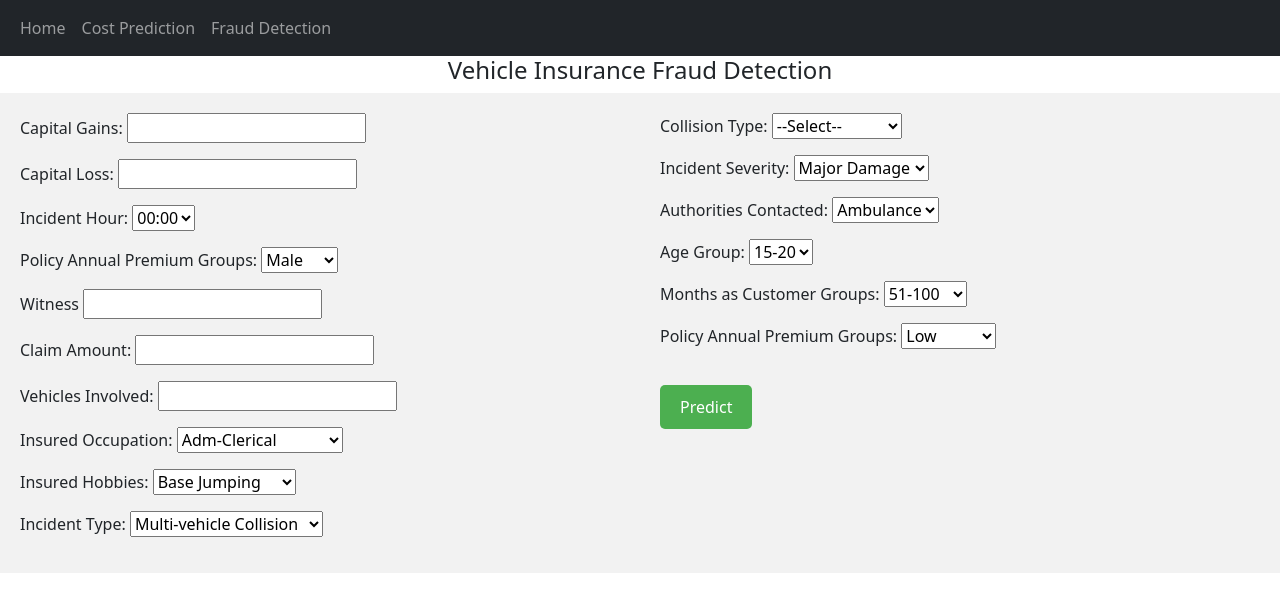
After one commit to sreejithnair190/insurance-ml-app, a Django app: page /insurance-fraud-detection/ in a window 1280 px wide. The commit adds this page. Shown: the top 612 px of the page. Run offline with Django 4.2, Linux system fonts and the light colour scheme.

Commit message:
fraud detection form

```diff
--- a/InsuranceWebApp/urls.py
+++ b/InsuranceWebApp/urls.py
@@ -21,4 +21,5 @@ urlpatterns = [
     # path('insurance-fraud-detection/',include('FraudDetection.urls')),
     path('',include('home.urls')),
     path('insurance-cost-prediction/',include('costPrediction.urls')),
+    path('insurance-fraud-detection/',include('fraudDetection.urls')),
 ]
--- /dev/null
+++ b/fraudDetection/urls.py
@@ -0,0 +1,7 @@
+from django.urls import path
+from . import views
+urlpatterns =[
+    path("",views.FraudDetection),
+    # path("result",views.result),
+    # path('save-to-db', views.save_to_db, name='saveToDB'),
+]
--- a/fraudDetection/views.py
+++ b/fraudDetection/views.py
@@ -1,3 +1,7 @@
 from django.shortcuts import render
-
+import pickle
+import numpy as np
+import pandas as pd
 # Create your views here.
+def FraudDetection(response):
+    return render(response,'fraudDetection/fraud-detection.html')
--- a/templates/costPrediction/medicalpremium.html
+++ b/templates/costPrediction/medicalpremium.html
@@ -4,7 +4,8 @@
     Insurance Web App
 {% endblock %}
 {% block content %}
-<form action="result" method="post" style="display: flex;">
+<h4 style="text-align: center;">Medical Premium Prediction</h4>
+<form action="result" method="post" style="display: flex; justify-content: center;">
   <div style="flex-basis: 50%; padding-right: 10px; background-color: #f2f2f2; padding: 20px;">
     {% csrf_token %}
     <p>
--- /dev/null
+++ b/templates/fraudDetection/fraud-detection.html
@@ -0,0 +1,212 @@
+{% extends 'home/base.html' %}
+{% block title %}
+    Insurance Web App
+{% endblock %}
+{% block content %}
+<h4 style="text-align: center;">Vehicle Insurance Fraud Detection</h4>
+<form action="result" method="post" style="display: flex; justify-content: center;">
+    <div style="flex-basis: 50%; padding-right: 10px; background-color: #f2f2f2; padding: 20px;">
+    {% csrf_token %}
+    <p>
+        <label for="capital-gains">Capital Gains:</label>
+        <input type="number" name="capital-gains" id="capital-gains">
+    </p>
+
+    <p>
+        <label for="capital-loss">Capital Loss:</label>
+        <input type="number" name="capital-loss" id="capital-loss">
+    </p>
+
+
+    <p>
+        <label for="incident_hour_of_the_day">Incident Hour:</label>
+        <select name="incident_hour_of_the_day" id="incident_hour_of_the_day">
+            <option value="0">00:00</option>
+            <option value="1">01:00</option>
+            <option value="2">02:00</option>
+            <option value="3">03:00</option>
+            <option value="4">04:00</option>
+            <option value="5">05:00</option>
+            <option value="6">06:00</option>
+            <option value="7">07:00</option>
+            <option value="8">08:00</option>
+            <option value="9">09:00</option>
+            <option value="10">10:00</option>
+            <option value="11">11:00</option>
+            <option value="12">12:00</option>
+            <option value="13">13:00</option>
+            <option value="14">14:00</option>
+            <option value="15">15:00</option>
+            <option value="16">16:00</option>
+            <option value="17">17:00</option>
+            <option value="18">18:00</option>
+            <option value="19">19:00</option>
+            <option value="20">20:00</option>
+            <option value="21">21:00</option>
+            <option value="22">22:00</option>
+            <option value="23">23:00</option>
+        </select>
+    </p>
+
+    <p>
+        <label for="incident_hour_of_the_day">Policy Annual Premium Groups:</label>
+        <select name="incident_hour_of_the_day" id="incident_hour_of_the_day">
+            <option value="male">Male</option>
+            <option value="female">Female</option>
+        </select>
+    </p>
+
+    <p>
+        <label for="witness">Witness</label>
+        <input type="number" name="witness" id="witness">
+    </p>
+
+    <p>
+        <label for="total_claim_amount">Claim Amount:</label>
+        <input type="number" name="total_claim_amount-loss" id="total_claim_amount">
+    </p>
+
+    <p>
+        <label for="number_of_vehicles_involved">Vehicles Involved:</label>
+        <input type="number" name="number_of_vehicles_involved" id="number_of_vehicles_involved">
+    </p>
+
+    <p>
+        <label for="insured_occupation">Insured Occupation:</label>
+        <select name="insured_occupation" id="insured_occupation">
+            <option value="insured_occupation_adm-clerical">Adm-Clerical</option>
+            <option value="insured_occupation_armed-forces">Armed Forces</option>
+            <option value="insured_occupation_craft-repair">Craft-Repair</option>
+            <option value="insured_occupation_exec-managerial">Exec-Managerial</option>
+            <option value="insured_occupation_farming-fishing">Farming-Fishing</option>
+            <option value="insured_occupation_handlers-cleaners">Handlers-Cleaners</option>
+            <option value="insured_occupation_machine-op-inspct">Machine-Op-Inspct</option>
+            <option value="insured_occupation_other-service">Other-Service</option>
+            <option value="insured_occupation_priv-house-serv">Priv-House-Serv</option>
+            <option value="insured_occupation_prof-specialty">Prof-Specialty</option>
+            <option value="insured_occupation_protective-serv">Protective-Serv</option>
+            <option value="insured_occupation_sales">Sales</option>
+            <option value="insured_occupation_tech-support">Tech-Support</option>
+            <option value="insured_occupation_transport-moving">Transport-Moving</option>
+            <option value="insured_occupation_transport-other">Other</option>
+        </select>
+    </p>
+
+    <p>
+        <label for="insured_hobbies">Insured Hobbies:</label>
+        <select name="insured_hobbies" id="insured_hobbies">
+            <option value="base-jumping">Base Jumping</option>
+            <option value="basketball">Basketball</option>
+            <option value="board-games">Board Games</option>
+            <option value="bungie-jumping">Bungie Jumping</option>
+            <option value="camping">Camping</option>
+            <option value="chess">Chess</option>
+            <option value="cross-fit">Cross Fit</option>
+            <option value="dancing">Dancing</option>
+            <option value="exercise">Exercise</option>
+            <option value="golf">Golf</option>
+            <option value="hiking">Hiking</option>
+            <option value="kayaking">Kayaking</option>
+            <option value="movies">Movies</option>
+            <option value="paintball">Paintball</option>
+            <option value="polo">Polo</option>
+            <option value="reading">Reading</option>
+            <option value="skydiving">Skydiving</option>
+            <option value="sleeping">Sleeping</option>
+            <option value="video-games">Video Games</option>
+            <option value="yachting">Yachting</option>
+            <option value="hobbies-other">Other</option>
+        </select>
+    </p>
+
+    <p>
+        <label for="incident_type">Incident Type:</label>
+        <select name="incident_type" id="incident_type">
+            <option value="Multi-vehicle Collision">Multi-vehicle Collision</option>
+            <option value="Parked Car">Parked Car</option>
+            <option value="Single Vehicle Collision">Single Vehicle Collision</option>
+            <option value="Vehicle Theft">Vehicle Theft</option>
+        </select>
+    </p>
+</div>
+    <div style="flex-basis: 50%; padding-left: 10px; background-color: #f2f2f2; padding: 20px;">
+    <p>
+        <label for="collision_type">Collision Type:</label>
+        <select name="collision_type" id="collision_type">
+            <option value="">--Select--</option>
+            <option value="Front Collision">Front Collision</option>
+            <option value="Rear Collision">Rear Collision</option>
+            <option value="Side Collision">Side Collision</option>
+            <option value="?">?</option>
+        </select>
+    </p>
+
+    <p>
+        <label for="incident_severity">Incident Severity:</label>
+        <select name="incident_severity" id="incident_severity">
+            <option value="Major Damage">Major Damage</option>
+            <option value="Minor Damage">Minor Damage</option>
+            <option value="Total Loss">Total Loss</option>
+            <option value="Trivial Damage">Trivial Damage</option>
+        </select>
+    </p>
+
+    <p>
+        <label for="authorities_contacted">Authorities Contacted:</label>
+        <select name="authorities_contacted" id="authorities_contacted">
+            <option value="Ambulance">Ambulance</option>
+            <option value="Fire">Fire</option>
+            <option value="None">None</option>
+            <option value="Other">Other</option>
+            <option value="Police">Police</option>
+        </select>
+    </p>
+
+    <p>
+        <label for="age_group">Age Group:</label>
+        <select name="age_group" id="age_group">
+            <option value="15-20">15-20</option>
+            <option value="21-25">21-25</option>
+            <option value="26-30">26-30</option>
+            <option value="31-35">31-35</option>
+            <option value="36-40">36-40</option>
+            <option value="41-45">41-45</option>
+            <option value="46-50">46-50</option>
+            <option value="51-55">51-55</option>
+            <option value="56-60">56-60</option>
+            <option value="61-65">61-65</option>
+        </select>
+    </p>
+
+    <p>
+        <label for="months_as_customer_groups">Months as Customer Groups:</label>
+        <select name="months_as_customer_groups" id="months_as_customer_groups">
+            <option value="51-100">51-100</option>
+            <option value="101-150">101-150</option>
+            <option value="151-200">151-200</option>
+            <option value="201-250">201-250</option>
+            <option value="251-300">251-300</option>
+            <option value="301-350">301-350</option>
+            <option value="351-400">351-400</option>
+            <option value="401-450">401-450</option>
+            <option value="451-500">451-500</option>
+        </select>
+    </p>
+
+    <p>
+        <label for="policy_annual_premium_groups">Policy Annual Premium Groups:</label>
+        <select name="policy_annual_premium_groups" id="policy_annual_premium_groups">
+            <option value="low">Low</option>
+            <option value="high">High</option>
+            <option value="medium">Medium</option>
+            <option value="very-high">Very High</option>
+            <option value="very-low">Very Low</option>
+        </select>
+    </p>
+
+
+    <button type="submit" name="Detect" style="margin: 20px auto; background-color: #4CAF50; color: white; font-size: 16px; padding: 10px 20px; border: none; border-radius: 5px; cursor: pointer;">Predict</button>
+    </div>
+</form>
+
+{% endblock %}
--- a/templates/home/base.html
+++ b/templates/home/base.html
@@ -15,10 +15,10 @@
     <!-- Navbar -->
     <nav class="navbar navbar-expand navbar-dark bg-dark">
         <div class="container-fluid">
-          <a class="navbar-brand" href="/">Insurance WebApp</a>
+          <!-- <a class="navbar-brand" href="/">Insurance WebApp</a>
           <button class="navbar-toggler" type="button" data-bs-toggle="collapse" data-bs-target="#navbarNav" aria-controls="navbarNav" aria-expanded="false" aria-label="Toggle navigation">
             <span class="navbar-toggler-icon"></span>
-          </button>
+          </button> -->
           <div class="collapse navbar-collapse" id="navbarNav">
             <ul class="navbar-nav">
               <li class="nav-item">
```
Also changed, not shown: 5 other files.
